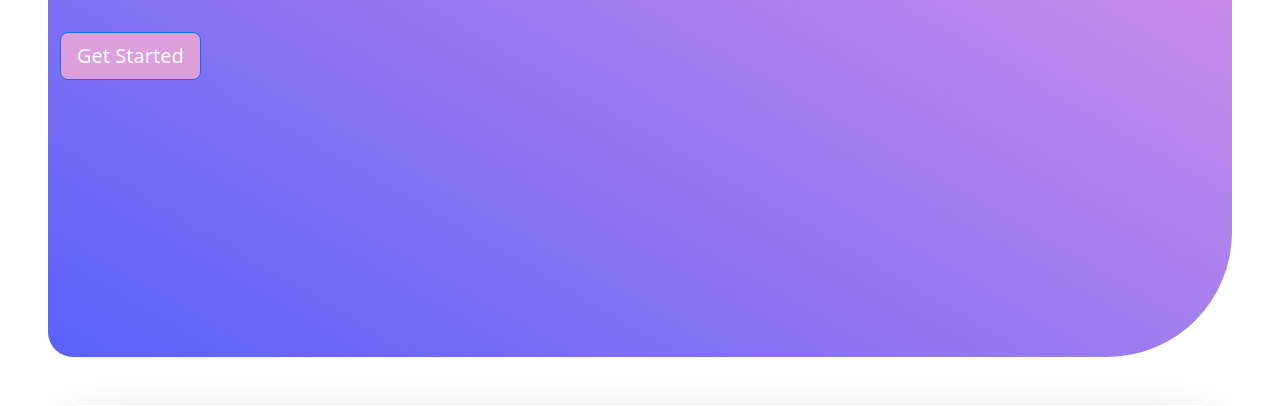
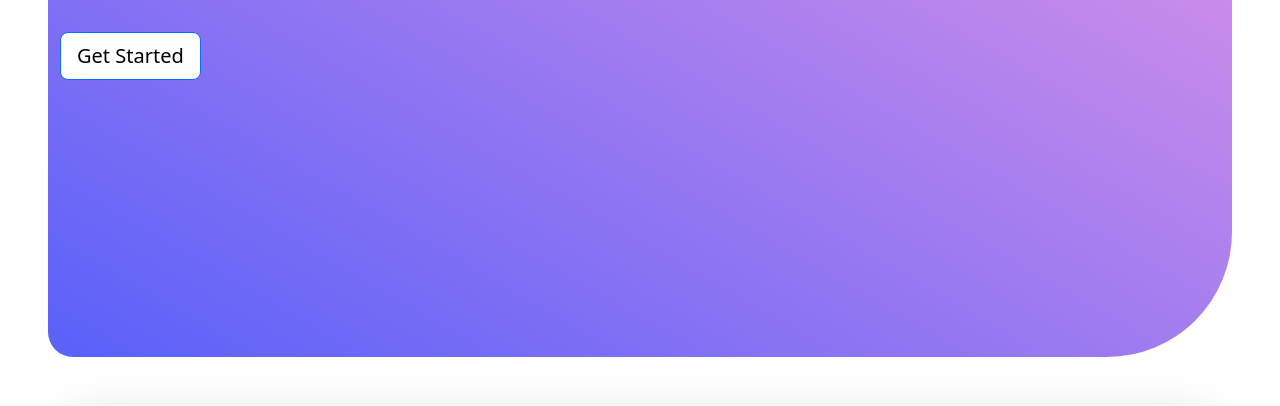
Before and after one commit to timurlauttt/tugasStupen, a Django app: page / in a window 1280 px wide. Shown: the part 433-839 px from the top of the page. Run offline with Django 5.2, Linux system fonts and the light colour scheme; some libraries are stand-ins or nearby versions.

Commit message:
Update index.html

```diff
--- a/my_django/first_project/templates/first_app/index.html
+++ b/my_django/first_project/templates/first_app/index.html
@@ -184,8 +184,8 @@
           <a
             href="#"
             class="btn btn-outline-primary btn-lg mt-3"
-            style="color: white; background-color: #dda0dd"
-            onmouseover="this.style.color='black'; this.style.backgroundColor='white';"
+            style="color: black; background-color: white;"
+            onmouseover="this.style.color='black'; this.style.backgroundColor='#dda0dd';"
             onmouseout="this.style.color='black'; this.style.backgroundColor='white';"
           >
             Get Started
```
